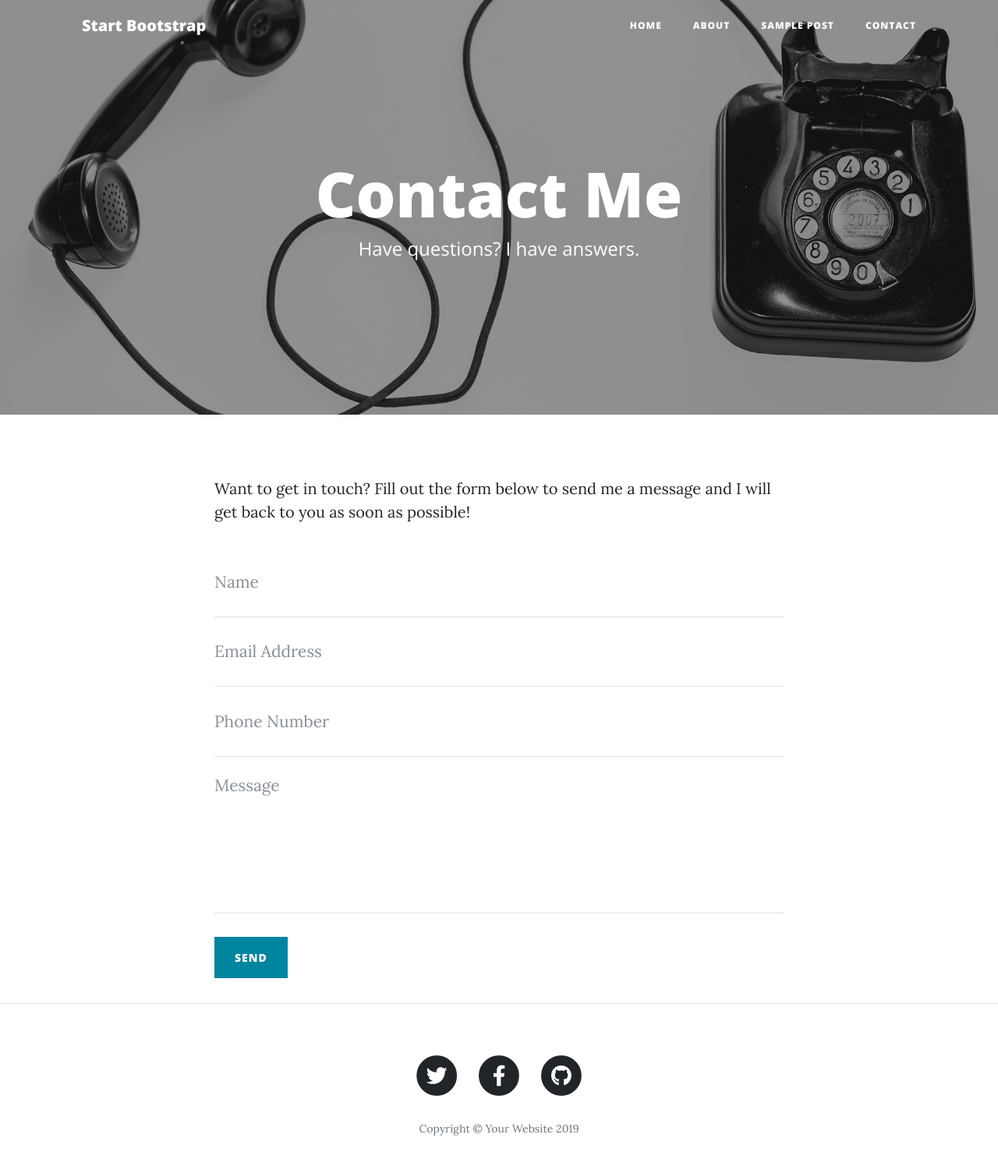
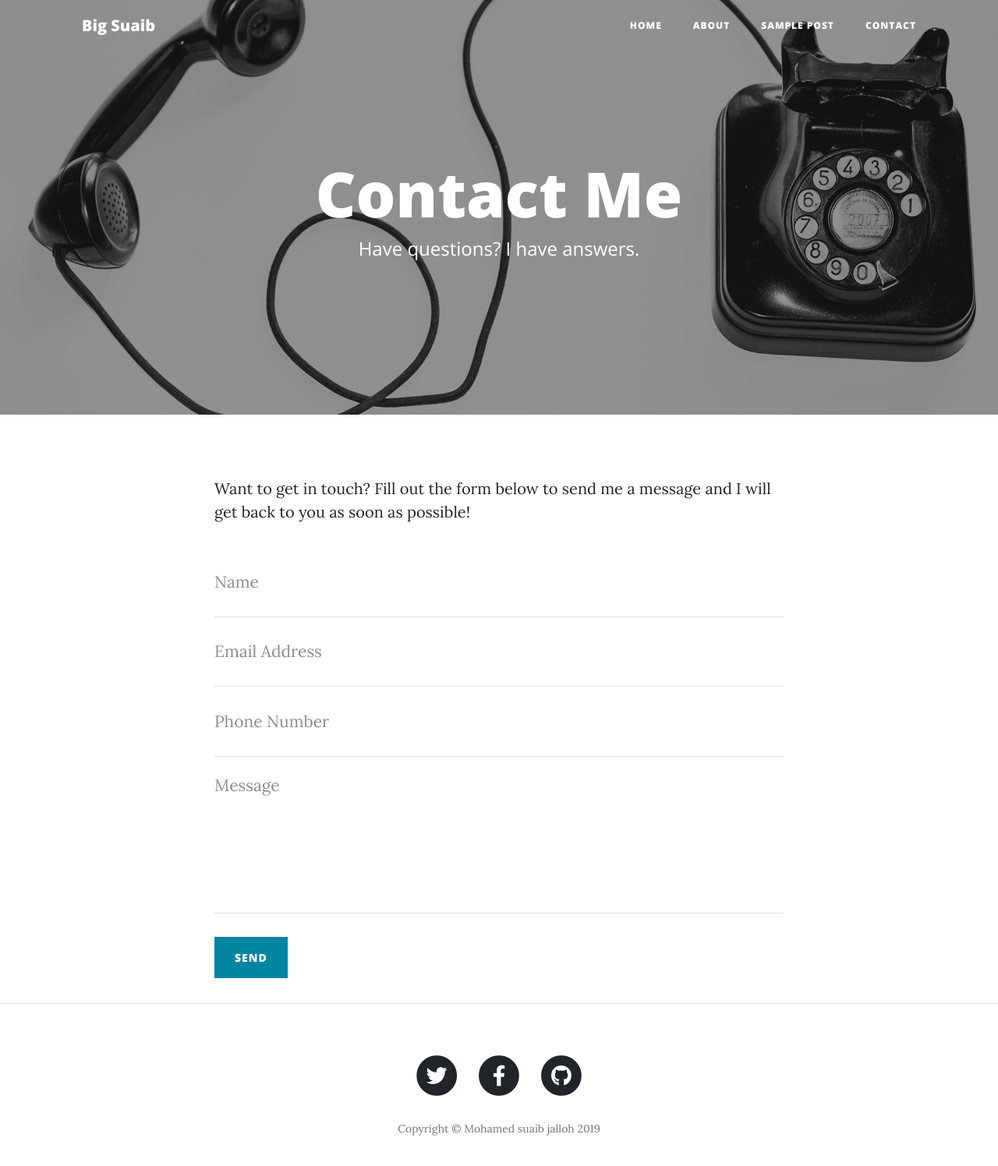
Before and after one commit to suaib1993/Mohamed-Suaib-Jalloh, a website: page contact.html in a window 1280 px wide. Shown: the whole page at 78% size. Drawn offline with nearby package versions, Linux system fonts and the light colour scheme.

Commit message:
Update contact.html

```diff
--- a/contact.html
+++ b/contact.html
@@ -28,7 +28,7 @@
   <!-- Navigation -->
   <nav class="navbar navbar-expand-lg navbar-light fixed-top" id="mainNav">
     <div class="container">
-      <a class="navbar-brand" href="index.html">Start Bootstrap</a>
+      <a class="navbar-brand" href="index.html">Big Suaib</a>
       <button class="navbar-toggler navbar-toggler-right" type="button" data-toggle="collapse" data-target="#navbarResponsive" aria-controls="navbarResponsive" aria-expanded="false" aria-label="Toggle navigation">
         Menu
         <i class="fas fa-bars"></i>
@@ -147,7 +147,7 @@
               </a>
             </li>
           </ul>
-          <p class="copyright text-muted">Copyright &copy; Your Website 2019</p>
+          <p class="copyright text-muted">Copyright &copy; Mohamed suaib jalloh 2019</p>
         </div>
       </div>
     </div>
```
